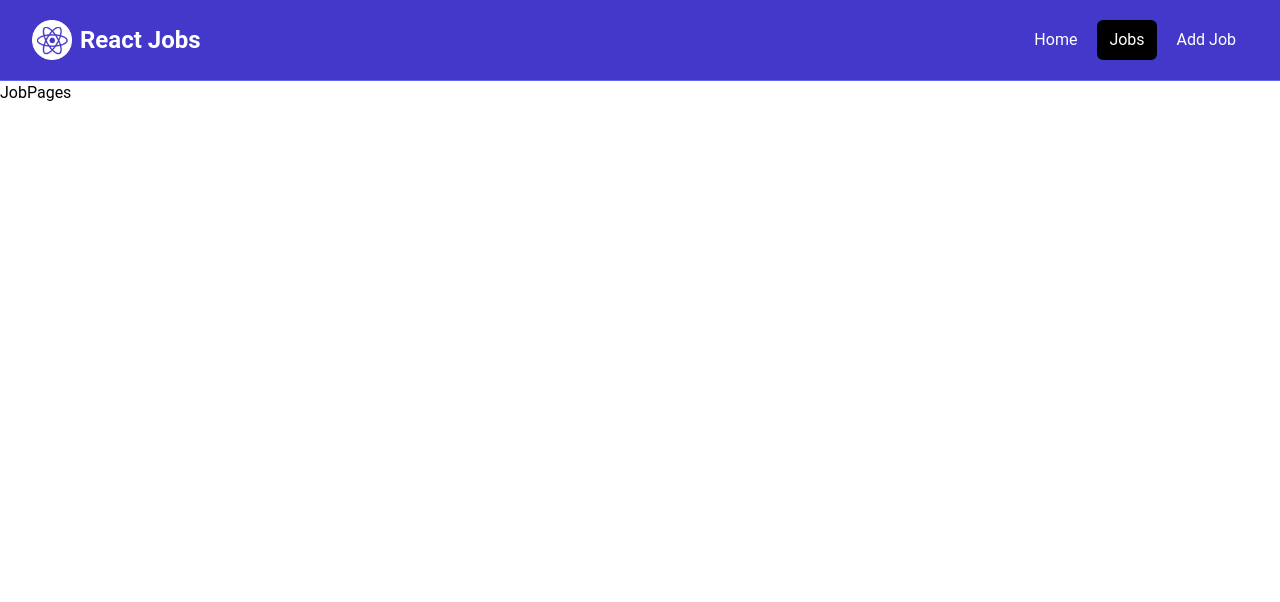
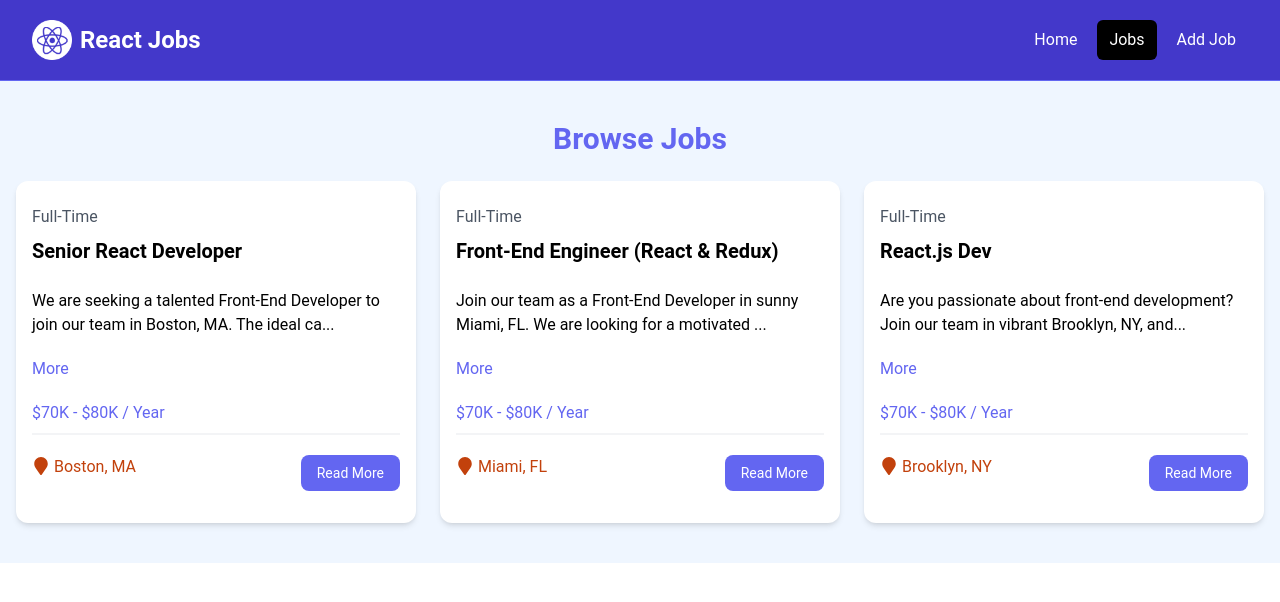
Before and after one commit to Robiul92/react-job-project, a React (Vite) app: page /jobs in a window 1280 px wide. Shown: the top 602 px of the page. Built offline with nearby package versions, Linux system fonts and the light colour scheme.

Commit message:
job pages created

```diff
--- a/src/pages/JobPages.jsx
+++ b/src/pages/JobPages.jsx
@@ -1,8 +1,11 @@
-import React from 'react'
+
+import JobListings from '../components/JobListings'
 
 const JobPages = () => {
   return (
-    <div>JobPages</div>
+   <>
+   <JobListings/>
+   </>
   )
 }
 
```
